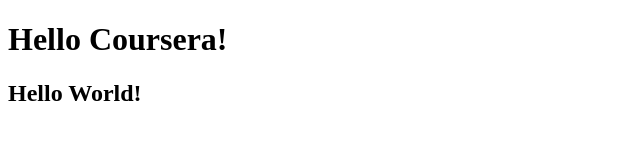
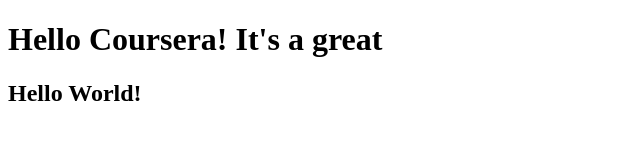
Before and after one commit to ricardodenilson/coursera-test2, a plain HTML site: page site/index.html in a window 1280 px wide. Shown: the whole page, without its empty margins (0-640 px from the left). Drawn offline with Linux system fonts and the light colour scheme.

Commit message:
Incluindo informações no h1

```diff
--- a/site/index.html
+++ b/site/index.html
@@ -4,7 +4,7 @@
 	<title>Hello Coursera!</title>
 </head>
 <body>
-<h1>Hello Coursera!</h1>
+<h1>Hello Coursera! It's a great</h1>
 <h2>Hello World!</h2>
 </body>
 </html>
```
